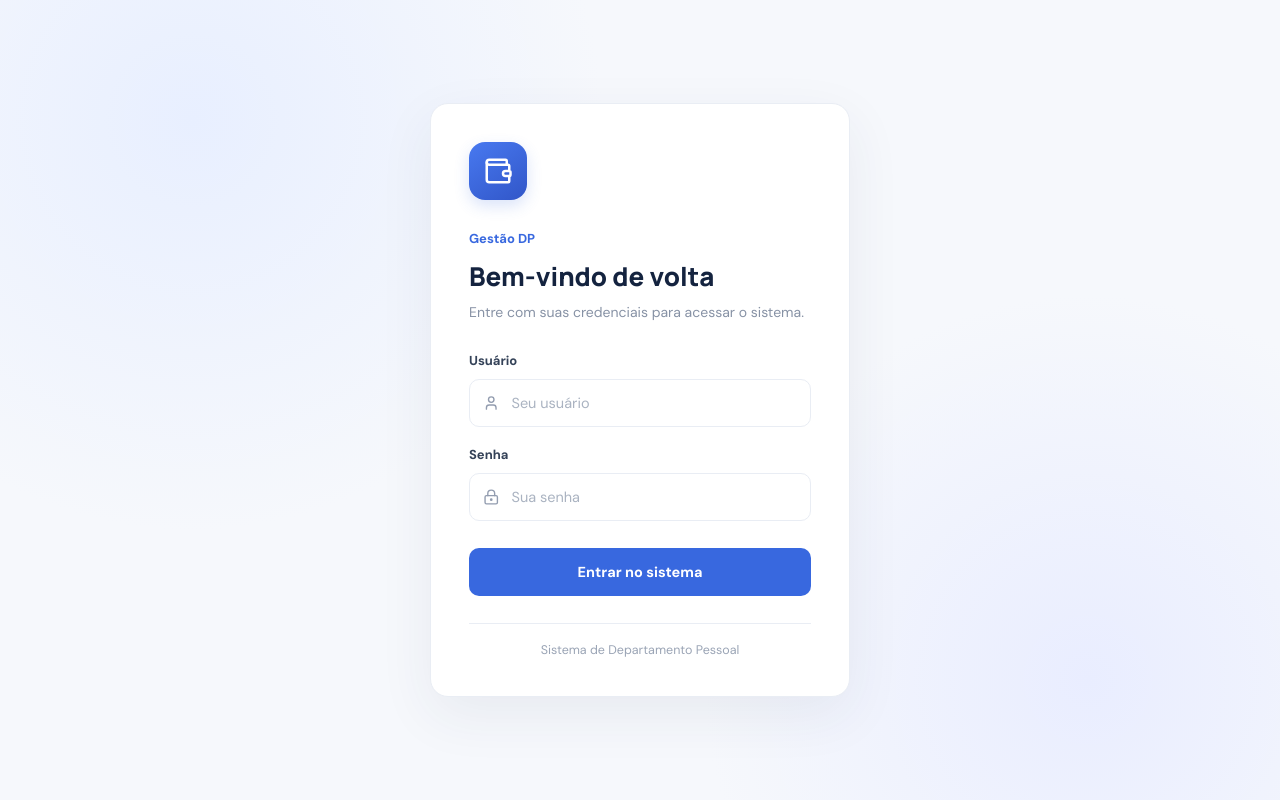
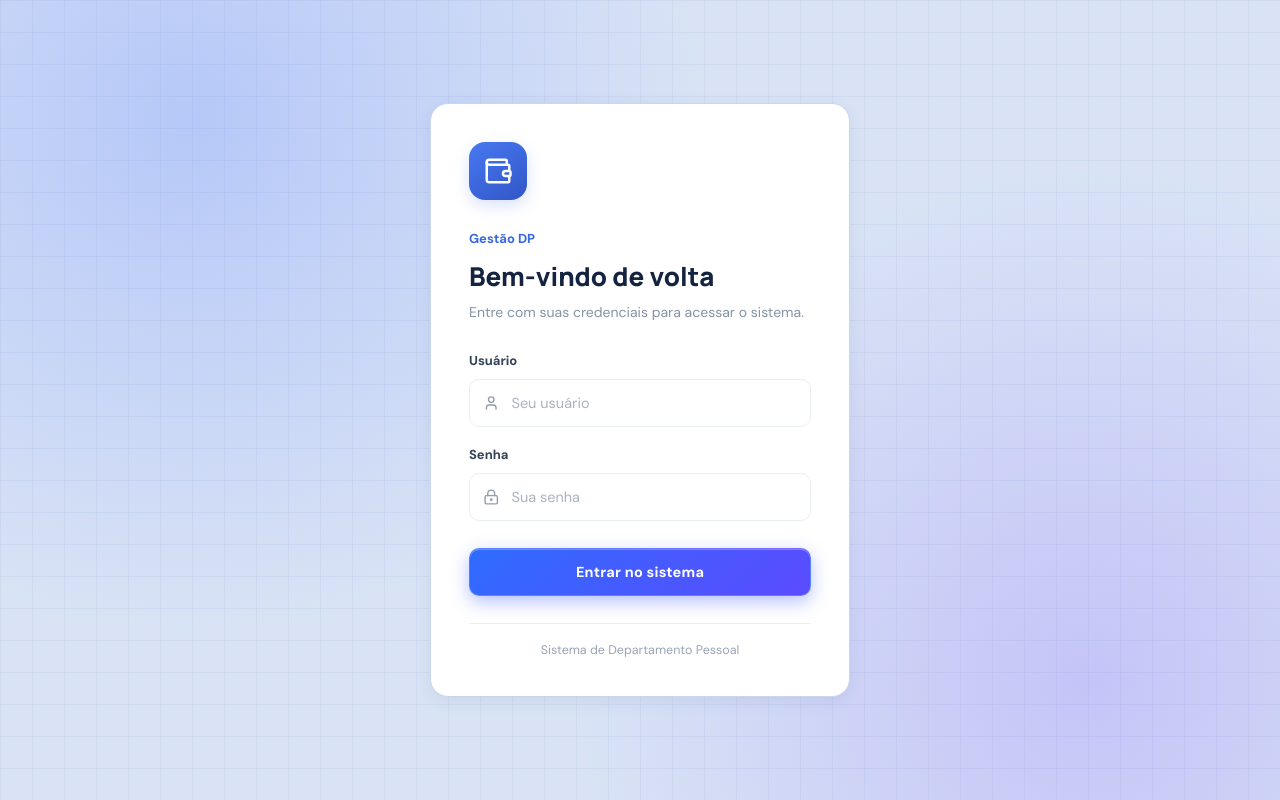
Before and after one commit to pedroleonidasdev/sistemagestaodepessoas, a React (Vite) app in the folder frontend/: page / in a window 1280 px wide. Built offline with nearby package versions, Linux system fonts and the light colour scheme; no server answers.

Commit message:
Aplica tema azul tecnologico no fundo e nos botoes

```diff
--- a/frontend/src/App.css
+++ b/frontend/src/App.css
@@ -828,3 +828,105 @@ select:focus-visible {
   .welcome-card { padding: 26px 22px; }
   .feature-grid { grid-template-columns: 1fr; }
 }
+
+
+/* ==========================================================
+   Tema azul-tecnologia: fundo colorido e botões com brilho
+   ========================================================== */
+:root {
+  --canvas: #d9e3f5;
+  --line: #c9d6ec;
+  --btn-grad: linear-gradient(135deg, #2f6bff 0%, #5b4bff 100%);
+  --btn-grad-hover: linear-gradient(135deg, #4a7fff 0%, #7060ff 100%);
+  --btn-glow: 0 6px 18px rgb(63 94 255 / 38%), inset 0 1px 0 rgb(255 255 255 / 28%);
+  --btn-glow-hover: 0 8px 26px rgb(76 102 255 / 55%), inset 0 1px 0 rgb(255 255 255 / 35%);
+}
+
+html, body, #root {
+  background-color: var(--canvas);
+  background-image:
+    radial-gradient(circle at 12% 8%, rgb(91 130 255 / 22%) 0, transparent 38%),
+    radial-gradient(circle at 92% 92%, rgb(120 90 255 / 18%) 0, transparent 40%),
+    linear-gradient(rgb(47 80 150 / 6%) 1px, transparent 1px),
+    linear-gradient(90deg, rgb(47 80 150 / 6%) 1px, transparent 1px);
+  background-size: auto, auto, 32px 32px, 32px 32px;
+  background-attachment: fixed;
+}
+
+.sidebar { background: #f4f7fd; border-right-color: var(--line); }
+.topbar { background: rgb(244 247 253 / 88%); border-bottom-color: var(--line); }
+
+.welcome-card {
+  background-color: #0f1d3a;
+  background-image:
+    radial-gradient(circle at 90% 10%, rgb(91 120 255 / 35%) 0, transparent 45%),
+    linear-gradient(rgb(255 255 255 / 5%) 1px, transparent 1px),
+    linear-gradient(90deg, rgb(255 255 255 / 5%) 1px, transparent 1px);
+  background-size: auto, 28px 28px, 28px 28px;
+  box-shadow: 0 14px 40px rgb(15 29 58 / 28%);
+}
+
+.feature-card,
+.gf-panel,
+.gf-summary-card,
+.login-card { border-color: var(--line); box-shadow: 0 4px 16px rgb(36 60 120 / 8%); }
+
+.nav-item.active {
+  background: linear-gradient(135deg, rgb(47 107 255 / 16%), rgb(91 75 255 / 14%));
+  color: #2a4fd0;
+}
+
+/* Botões principais */
+.primary-button,
+.login-submit,
+.gf-button-primary,
+.welcome-card .primary-button {
+  position: relative;
+  color: #fff;
+  background: var(--btn-grad);
+  border: 1px solid rgb(255 255 255 / 18%);
+  box-shadow: var(--btn-glow);
+  letter-spacing: 0.2px;
+  transition: box-shadow .2s, transform .15s, background .2s;
+}
+
+.primary-button:hover,
+.login-submit:hover:not(:disabled),
+.gf-button-primary:not(:disabled):hover,
+.welcome-card .primary-button:hover {
+  background: var(--btn-grad-hover);
+  box-shadow: var(--btn-glow-hover);
+  transform: translateY(-1px);
+}
+
+.primary-button:active,
+.login-submit:active:not(:disabled),
+.gf-button-primary:not(:disabled):active { transform: translateY(0); }
+
+/* Botões secundários e de perigo */
+.gf-button-secondary {
+  color: #2a4fd0;
+  background: rgb(47 107 255 / 8%);
+  border: 1px solid rgb(47 107 255 / 35%);
+  transition: background .2s, box-shadow .2s, border-color .2s;
+}
+
+.gf-button-secondary:not(:disabled):hover {
+  background: rgb(47 107 255 / 15%);
+  border-color: #2f6bff;
+  box-shadow: 0 0 0 3px rgb(47 107 255 / 14%);
+}
+
+.gf-button-danger:not(:disabled):hover { box-shadow: 0 0 0 3px rgb(220 70 70 / 14%); }
+
+.logout-button:hover { box-shadow: 0 0 0 3px rgb(220 70 70 / 12%); }
+
+.login-page {
+  background-color: var(--canvas);
+  background-image:
+    radial-gradient(circle at 15% 15%, rgb(91 130 255 / 28%) 0, transparent 40%),
+    radial-gradient(circle at 85% 85%, rgb(120 90 255 / 22%) 0, transparent 40%),
+    linear-gradient(rgb(47 80 150 / 6%) 1px, transparent 1px),
+    linear-gradient(90deg, rgb(47 80 150 / 6%) 1px, transparent 1px);
+  background-size: auto, auto, 32px 32px, 32px 32px;
+}
--- a/frontend/src/GestaoFolha.css
+++ b/frontend/src/GestaoFolha.css
@@ -424,3 +424,11 @@
 
 @media (max-width: 1200px) { .gestao-folha { padding: 24px 26px 34px; } }
 @media (max-width: 560px) { .gestao-folha { padding: 18px 14px 28px; } }
+
+/* Tema azul-tecnologia */
+.gf-panel, .gf-summary-card { border-color: #c9d6ec; box-shadow: 0 4px 16px rgb(36 60 120 / 8%); }
+.gf-table th, .gf-table tfoot td { background: #eef3fc; }
+.gf-table tbody tr:hover td { background: #f3f7ff; }
+.gf-input { border-color: #c4d2ea; }
+.gf-input:focus { border-color: #2f6bff; }
+.gf-summary-card > svg, .gf-panel-heading > svg { color: #3f5eff; }
```
